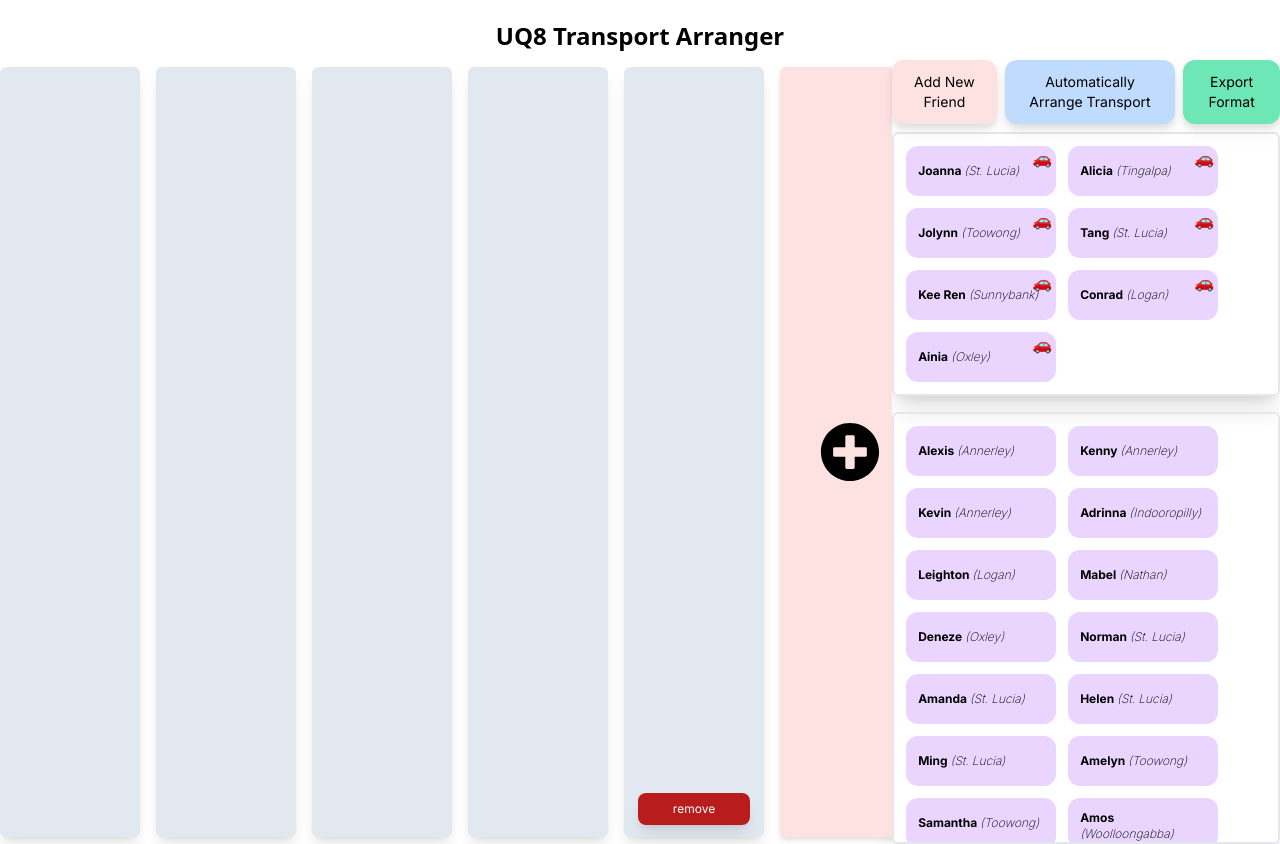
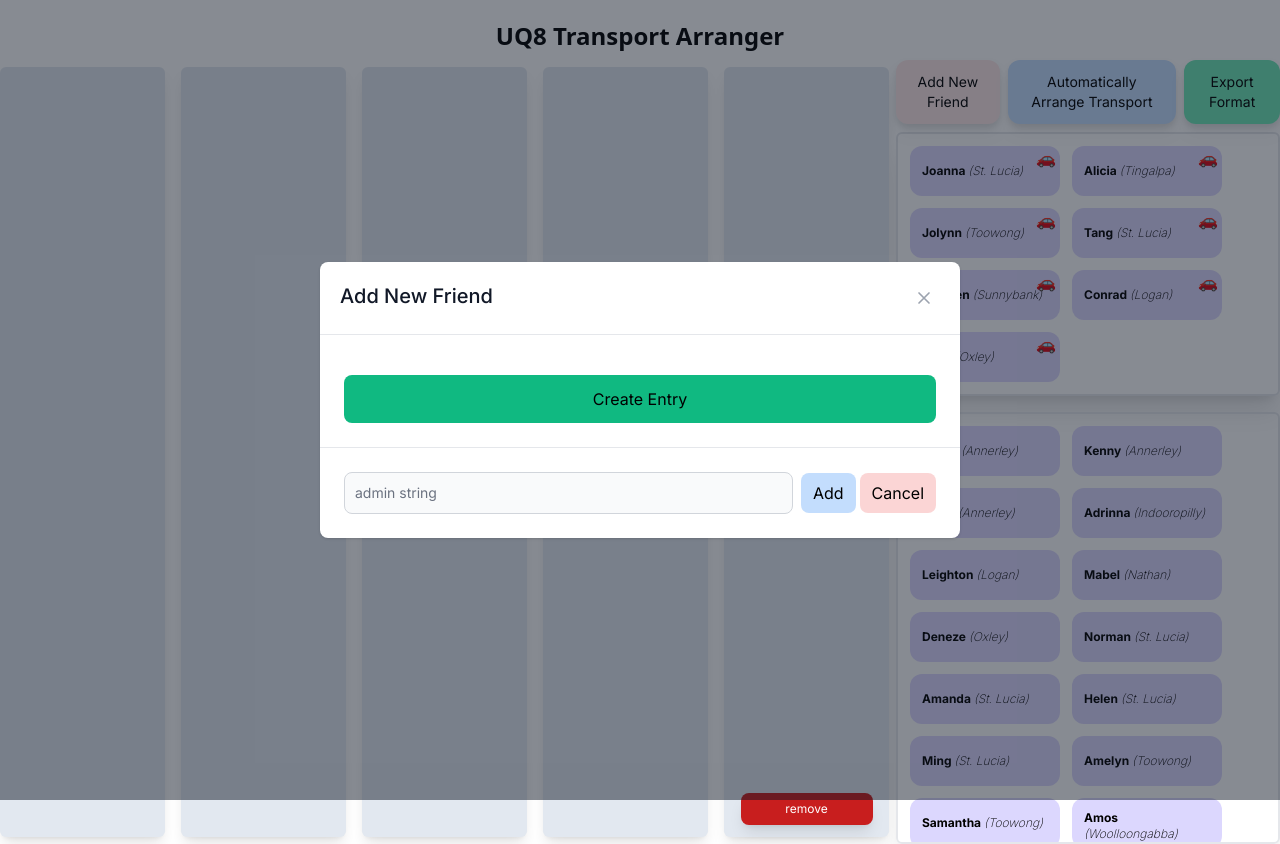
Before and after one commit to Hyleax/UQ8-transport-arranger, a Next.js app: page / in a window 1280 px wide. Both pictures are taken after a click on the button "Add New Friend". Built offline with nearby package versions, Linux system fonts and the light colour scheme.

Commit message:
added 'add new friend' functionality except for adding permanent members

```diff
--- a/package.json
+++ b/package.json
@@ -9,6 +9,7 @@
     "lint": "next lint"
   },
   "dependencies": {
+    "flowbite-react": "^0.8.0",
     "next": "14.1.4",
     "react": "^18",
     "react-dom": "^18",
--- /dev/null
+++ b/src/app/components/Modal.tsx
@@ -0,0 +1,127 @@
+
+"use client";
+
+import { Modal, TextInput, Checkbox, Label } from "flowbite-react";
+import { useEffect, useState } from "react";
+
+
+export type member = {
+  suburb: string;
+  got_car: string;
+  name: string;
+}
+
+const NewFriendModal = ({openModal, setOpenModal, setUQ8_transport_array}: {
+
+
+  openModal: boolean
+  setOpenModal: React.Dispatch<React.SetStateAction<boolean>>
+  setUQ8_transport_array: React.Dispatch<React.SetStateAction<member[]>>
+
+}) => {
+
+  const [newFriendArr, setNewFriendArr] = useState<member[]>([])
+
+  const handleAdd = () => {
+    setUQ8_transport_array(prev => [...prev, ...newFriendArr.filter(x => x.name !== "" || x.suburb !== "")])
+    setOpenModal(false)
+  }
+
+  return (
+    <>
+      <Modal show={openModal} onClose={() => setOpenModal(false)}>
+        <Modal.Header>Add New Friend</Modal.Header>
+        <Modal.Body className="">
+          <div className="flex flex-col gap-2">
+            {
+                newFriendArr.map((x, index) => (
+                  <NewFriendEntry
+                    key={index}
+                    setNewFriendArr={setNewFriendArr}
+                    index = {index}/>
+                ))
+            }
+          </div>
+
+          {/* add new friend button */}
+          <button
+            onClick={() => setNewFriendArr(prev => [...prev, {
+              name: "",
+              suburb: "",
+              got_car: "",
+            }])}
+            className="mt-4 bg-emerald-500 p-3 rounded-lg w-full hover:bg-emerald-600">Create Entry</button>
+
+
+        </Modal.Body>
+        <Modal.Footer className="flex">
+          <TextInput placeholder="admin string" className="flex-1" type="password"/>
+
+          <div className="flex gap-1">
+            <button className="bg-blue-200 px-3 py-2 rounded-lg" onClick={handleAdd}>Add</button>
+            <button className="bg-red-200 px-3 py-2 rounded-lg" onClick={() => {
+              setOpenModal(false)
+              setNewFriendArr([])
+             }}>Cancel</button>
+          </div>
+        </Modal.Footer>
+      </Modal>
+    </>
+  );
+}
+export default NewFriendModal
+
+
+
+const NewFriendEntry = ({ setNewFriendArr, index }: {
+  setNewFriendArr: React.Dispatch<React.SetStateAction<member[]>>
+  index: number
+}) => {
+
+  const [newFriendInfo, setNewFriendInfo] = useState<member>({
+    name: "",
+    suburb: "",
+    got_car: "no",
+  })
+
+
+  const handleCanDriveChange = (e: React.ChangeEvent<HTMLInputElement>) => {
+    const isChecked = e.target.checked;
+    const updatedValue = isChecked ? "yes" : "no";
+    setNewFriendInfo(prevState => ({
+      ...prevState,
+      got_car: updatedValue
+    }));
+  };
+
+  useEffect(() => {
+    setNewFriendArr(prev => {
+      prev[index] = newFriendInfo;
+      let newArr = prev;
+      return newArr;
+    });
+  }, [newFriendInfo]);
+
+  return (
+    <div className="flex justify-around items-center gap-1">
+      <TextInput placeholder="Name" onChange={(e) => setNewFriendInfo(prevState => ({
+        ...prevState,
+        name: e.target.value
+      }))}
+      value={newFriendInfo.name}/>
+      <TextInput placeholder="Suburb" onChange={(e) => setNewFriendInfo(prevState => ({
+        ...prevState,
+        suburb: e.target.value
+      }))}
+      value={newFriendInfo.suburb}/>
+      <div className="flex flex-col items-center gap-1 ">
+        <Checkbox id="can_drive" className="cursor-pointer" onChange={handleCanDriveChange}/>
+        <Label htmlFor="can_drive" className="cursor-pointer">Can Drive</Label>
+      </div>
+      <div className="flex flex-col items-center gap-1 ">
+        <Checkbox id="is_regular" className="cursor-pointer"/>
+        <Label htmlFor="is_regular" className="cursor-pointer">Regular</Label>
+      </div>
+    </div>
+  );
+};
--- a/src/app/page.tsx
+++ b/src/app/page.tsx
@@ -7,28 +7,26 @@ import { FaPlusCircle } from "react-icons/fa";
 import { RxCross1 } from "react-icons/rx";
 import uq8_transport_data from '../../json_files/UQ8_transport.json'
 
+// components
+import NewFriendModal, { member } from "./components/Modal";
 
 /**
  *
  * @returns a functional component that represents the entire manual page
  */
+
+
 export default function Manual() {
-
-    type member = {
-        suburb: string;
-        got_car: string;
-        name: string;
-    }
-
     const all_members = Object.entries(uq8_transport_data.UQ8_transport_status).map(([name, info]) => ({ name, ...info })) // convert data from JS object to array
     const membersWithCar = all_members.filter(member => member.got_car === 'yes') // get only members with cars
     const sortedArrWithoutDrivers = all_members.filter(member => member.got_car === 'no').sort((a, b) => a.suburb.localeCompare(b.suburb)) // get only members without cars, sort them by suburb
 
     const [UQ8_transport_array, setUQ8_transport_array] = useState<member[]>([...membersWithCar, ...sortedArrWithoutDrivers])
+    console.log(UQ8_transport_array)
 
     const [transportArray, setTransportArray] = useState([1,2,3,4,5])
     const [addedMembers, setAddedMembers] = useState<string[]>([])
-
+    const [openModal, setOpenModal] = useState(false) // state to open and close modal
 
     // drag function
     const handleOnDrag = (e: React.DragEvent, content: string) => {
@@ -70,7 +68,14 @@ export default function Manual() {
 
                 <div className="flex justify-between gap-2 w-full">
                   {/* add temp member button */}
-                  <button className="bg-red-100 hover:bg-red-200 px-5 py-3 rounded-xl drop-shadow-lg text-sm">Add New Friend</button>
+                  <button onClick={() => setOpenModal(prev => !prev)} className="bg-red-100 hover:bg-red-200 px-5 py-3 rounded-xl drop-shadow-lg text-sm">Add New Friend</button>
+
+                    <NewFriendModal
+                        openModal={openModal}
+                        setOpenModal={setOpenModal}
+                        setUQ8_transport_array={setUQ8_transport_array}
+                    />
+
                   <button className="bg-blue-200 hover:bg-blue-300 px-5 py-3 rounded-xl drop-shadow-lg text-sm">Automatically Arrange Transport</button>
                   <button className="bg-emerald-300 hover:bg-emerald-400 px-5 py-3  rounded-xl drop-shadow-lg  text-sm">Export Format</button>
                 </div>
@@ -119,6 +124,13 @@ export default function Manual() {
 
 
 
+
+
+
+
+
+
+
 /**
  *
  * @param param0 setAddedMembers
@@ -147,7 +159,7 @@ const TransportListEntry = ({setAddedMembers, number, removeTransportListEntry}:
         if (handleOnDrop !== undefined) { handleOnDrop(e) }
         }}
         onDragOver={(e) => e.preventDefault()}
-        className="min-w-[140px] h-[770px] bg-slate-200
+        className="min-w-[165px] h-[770px] bg-slate-200
           rounded-md flex flex-col gap-4 shadow-lg items-center py-2 px-3 relative">
 
             { membersInVehicle.length >= 5 && <h1 className="absolute top-[-30px] text-xl text-red-500">Car is Full</h1> }
@@ -193,7 +205,7 @@ const AddTransportListEntry = ({setTransportArray}: {
     return (
       <div
         onClick={() => setTransportArray(prev => [...prev, prev[prev.length - 1] + 1])}
-        className="cursor-pointer min-w-[140px] h-[770px] bg-red-100 hover:bg-red-200
+        className="cursor-pointer min-w-[165px] h-[770px] bg-red-100 hover:bg-red-200
             rounded-md flex flex-col gap-2 justify-center items-center drop-shadow-md">
             <FaPlusCircle
                 size={60}
--- a/tailwind.config.ts
+++ b/tailwind.config.ts
@@ -1,10 +1,13 @@
 import type { Config } from "tailwindcss";
+
+import flowbite from "flowbite-react/tailwind"
 
 const config: Config = {
   content: [
     "./src/pages/**/*.{js,ts,jsx,tsx,mdx}",
     "./src/components/**/*.{js,ts,jsx,tsx,mdx}",
     "./src/app/**/*.{js,ts,jsx,tsx,mdx}",
+    flowbite.content()
   ],
   theme: {
     extend: {
@@ -15,6 +18,8 @@ const config: Config = {
       },
     },
   },
-  plugins: [],
+  plugins: [
+    flowbite.plugin()
+  ],
 };
 export default config;
```
Also changed, not shown: 1 other file (tests, documents, lock files or other folders).
